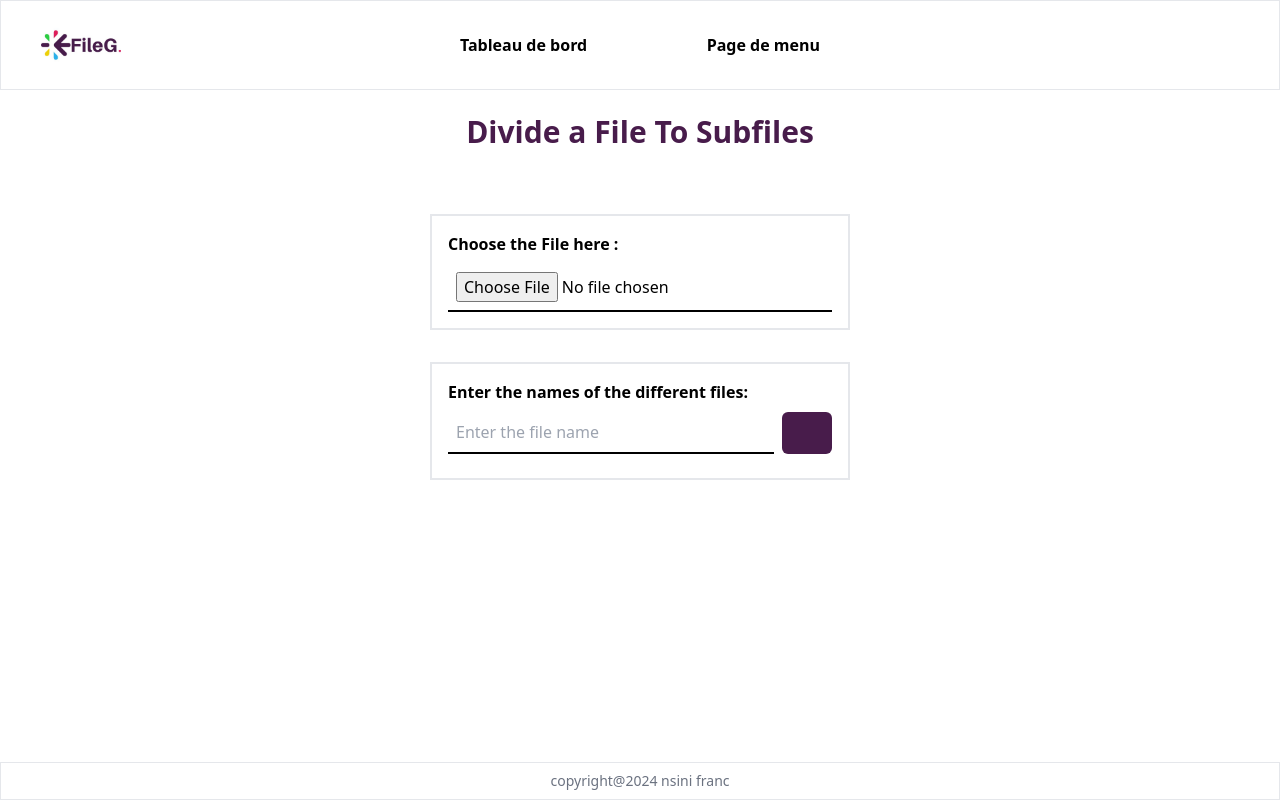
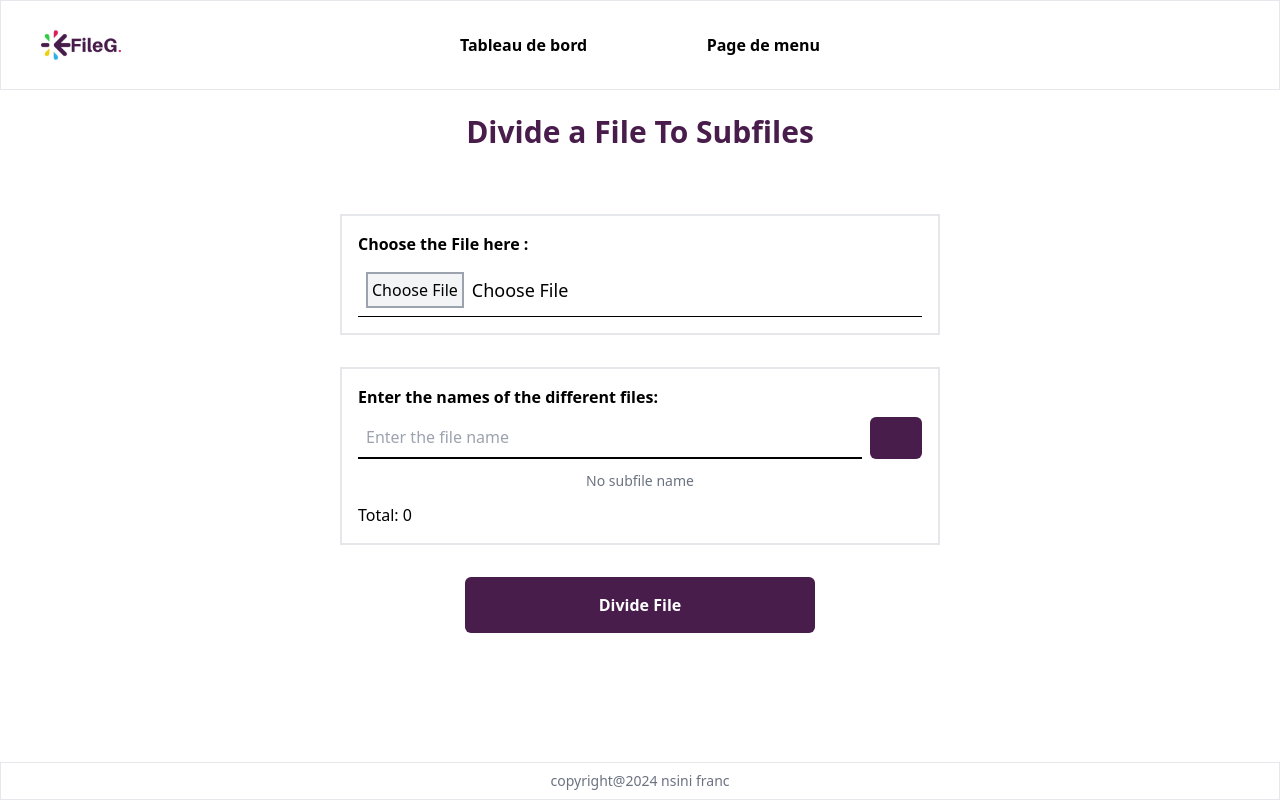
Before and after one commit to iaifrns/FileG, a React (Vite) app: page /make_sub_files in a window 1280 px wide. Built offline with nearby package versions, Linux system fonts and the light colour scheme; grey boxes are pictures that could not be loaded; some icons are missing.

Commit message:
finished with the front of the divider

```diff
--- a/src/components/button.jsx
+++ b/src/components/button.jsx
@@ -1,7 +1,7 @@
 export const SubmitButton = ({handleSubmit, text}) => {
     return (
         <button
-          className="p-4 bg-primary text-white w-[300px] font-semibold"
+          className="p-4 bg-primary text-white w-[350px] font-semibold rounded-md"
           onClick={handleSubmit}
         >
           {text}
--- a/src/pages/SubFiles.jsx
+++ b/src/pages/SubFiles.jsx
@@ -1,22 +1,52 @@
 import React, { useState } from "react";
 import Layout from "../layout/Layout";
 import { Icon } from "@iconify/react/dist/iconify.js";
+import { SubmitButton } from "../components/button";
 
 const SubFiles = () => {
   const [colName, setColName] = useState("");
+  const [file, setFile] = useState()
   const [cols, setCols] = useState([]);
   const [textErr, setTextErr] = useState(false);
+  const [error, setError] = useState({file: false, cols: false});
 
   const handleColNameInputChange = (e) => {
     setColName(e.target.value);
   };
 
+  const handleFileUpload = (e) => {
+    const fileContent = e.target.files[0]
+    if(fileContent.type == "text/csv"){
+        setFile(fileContent)
+        console.log(e.target.files[0])
+    }else alert("sorry we take only csv files ")
+  }
+
   const handleColsOnSubmit = () => {
     if (colName.length > 0) {
       setCols([...cols, colName]);
-      setColName("")
+      setColName("");
     } else setTextErr(true);
   };
+
+  const removeColNameFromList = (index) => {
+    const newArr = cols.filter((_, ind) => ind != index);
+    setCols(newArr);
+  };
+
+  const handleSubmit = () => {
+    let fileE = false;
+    let textE = false;
+    if(file ==undefined) fileE = true;
+    if(cols.length < 1) textE =true;
+
+    setError({file: fileE, cols: textE})
+
+    if(!fileE && !textE) {
+        console.log("it is here")
+    }
+  }
+
   return (
     <Layout>
       <div className="flex flex-col p-4 px-10 items-center w-full gap-16">
@@ -25,15 +55,22 @@ const SubFiles = () => {
             Divide a File To Subfiles
           </h1>
         </div>
-        <div className="w-[70%] flex flex-col gap-8 items-center max-md:w-full">
-          <div className="p-4 border-2 w-[50%] flex flex-col gap-2">
+        <div className="md:w-[70%] flex flex-col gap-8 items-center max-md:w-full">
+          <div className={`p-4 border-2 w-[600px] flex flex-col gap-2 ${error.file && 'border-secondary'}`}>
             <p className="font-semibold">Choose the File here :</p>
             <input
-              type="file"
-              className="border-b-2 p-2 border-black focus:outline-none"
+              type="file"accept=".csv"
+              className="border-b-2 p-2 border-black focus:outline-none hidden"
+              id="fileUpload"
+              onChange={handleFileUpload}
             />
+
+            <label htmlFor="fileUpload" className="p-2 border-b border-black flex gap-2 items-center">
+                <button className="border-[2px] p-1 border-gray-400 bg-gray-100 cursor-auto">Choose File</button>
+                <p className="text-lg">{file?.name ?? "Choose File"}</p>
+            </label>
           </div>
-          <div className="p-4 border-2 w-[50%] flex flex-col gap-2">
+          <div className={`p-4 border-2 w-[600px] flex flex-col gap-2 ${error.cols && 'border-secondary'}`}>
             <p className="font-semibold">
               Enter the names of the different files:
             </p>
@@ -43,16 +80,43 @@ const SubFiles = () => {
                 placeholder="Enter the file name"
                 value={colName}
                 onChange={handleColNameInputChange}
-                className={`border-b-2 p-2 border-black focus:outline-none w-full ${textErr && 'border-secondary'}`}
+                className={`border-b-2 p-2 border-black focus:outline-none w-full ${
+                  textErr && "border-secondary"
+                }`}
               />
-              <button className="bg-primary p-2 w-14 rounded-md flex items-center justify-center text-white" onClick={handleColsOnSubmit}><Icon icon="fa6-solid:plus" /></button>
+              <button
+                className="bg-primary p-2 w-14 rounded-md flex items-center justify-center text-white"
+                onClick={handleColsOnSubmit}
+              >
+                <Icon icon="fa6-solid:plus" />
+              </button>
             </div>
             <div className="flex flex-wrap gap-2 w-full">
-                {cols.map((col, index) => (
-                    <div key={index} className="p-2 border rounded-md">{col}</div>
-                ))}
+              {cols.map((col, index) => (
+                <div
+                  key={index}
+                  className="p-1 border-2 border-gray-400 rounded-md flex gap-2 items-center"
+                >
+                  {col}
+                  <Icon
+                    icon="radix-icons:cross-2"
+                    className="cursor-pointer"
+                    onClick={() => removeColNameFromList(index)}
+                  />
+                </div>
+              ))}
+              {cols.length < 1 && (
+                <p className="w-full text-center p-1 text-sm text-gray-500">
+                  No subfile name
+                </p>
+              )}
             </div>
+            <p>Total: {cols.length}</p>
           </div>
+          <SubmitButton
+            text={"Divide File"}
+            handleSubmit={handleSubmit}
+          />
         </div>
       </div>
     </Layout>
```
